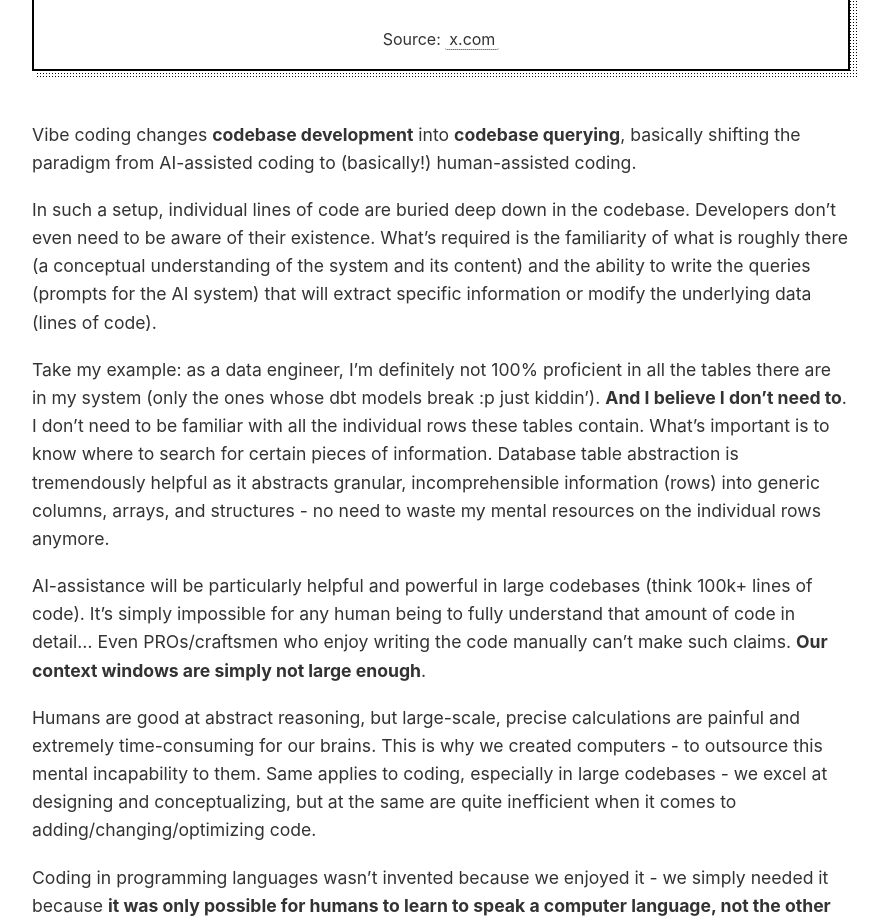
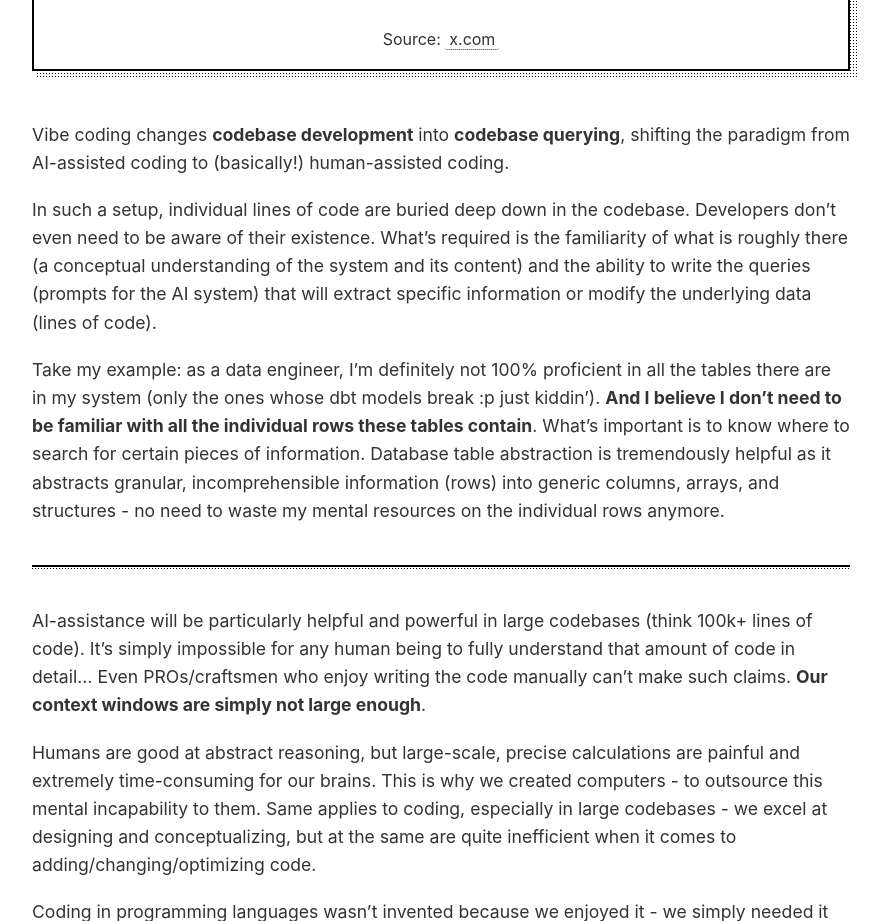
Before and after one commit to toolongautomated/website, a plain HTML site: page posts/2025/vibe-coding-is-not-coding.html in a window 1280 px wide. Shown: the part 1700-2621 px from the top of the page, without its empty margins (199-1080 px from the left). Drawn offline with Linux system fonts and the light colour scheme.

Commit message:
Small adjustments in the vibe coding post.

```diff
--- a/posts/2025/vibe-coding-is-not-coding.html
+++ b/posts/2025/vibe-coding-is-not-coding.html
@@ -100,8 +100,8 @@
 
         <p>
             Vibe coding changes <b>codebase development</b> into <b>codebase querying</b>,
-            basically shifting the paradigm from AI-assisted coding to
-            (basically!) human-assisted coding.
+            shifting the paradigm from AI-assisted coding to (basically!)
+            human-assisted coding.
         </p>
 
         <p>
@@ -118,13 +118,15 @@
             Take my example: as a data engineer, I’m definitely not 100%
             proficient in all the tables there are in my system (only
             the ones whose dbt models break :p just kiddin’). <b>And I believe I
-            don’t need to</b>. I don’t need to be familiar with all the individual
-            rows these tables contain. What’s important is to know where to
+            don’t need to be familiar with all the individual
+            rows these tables contain</b>. What’s important is to know where to
             search for certain pieces of information. Database table abstraction
             is tremendously helpful as it abstracts granular, incomprehensible
             information (rows) into generic columns, arrays, and structures - no
             need to waste my mental resources on the individual rows anymore.
         </p>
+
+        <div class="content-separator"></div>
 
         <p>
             AI-assistance will be particularly helpful and powerful in large
--- a/sitemap.xml
+++ b/sitemap.xml
@@ -17,7 +17,7 @@
   <!-- 2025 Posts -->
   <url>
     <loc>https://www.toolongautomated.com/posts/2025/vibe-coding-is-not-coding.html</loc>
-    <lastmod>2025-03-11</lastmod>
+    <lastmod>2025-03-12</lastmod>
   </url>
 
   <url>
```
